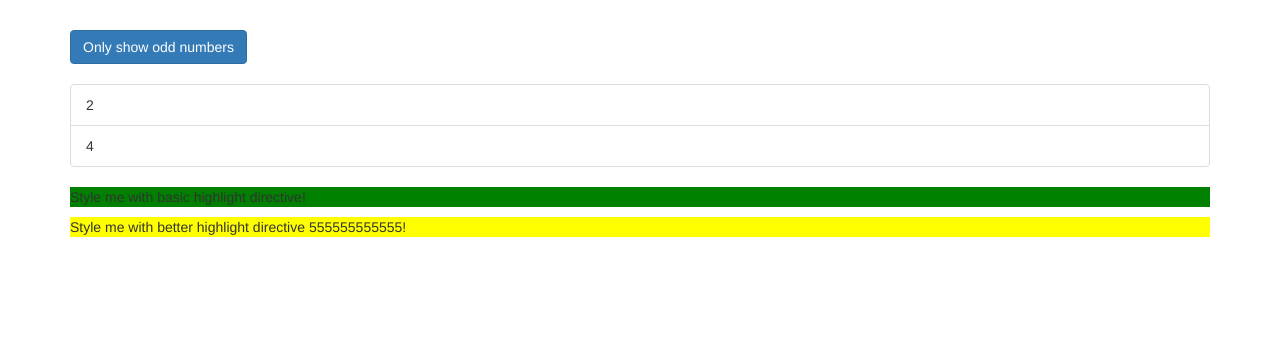
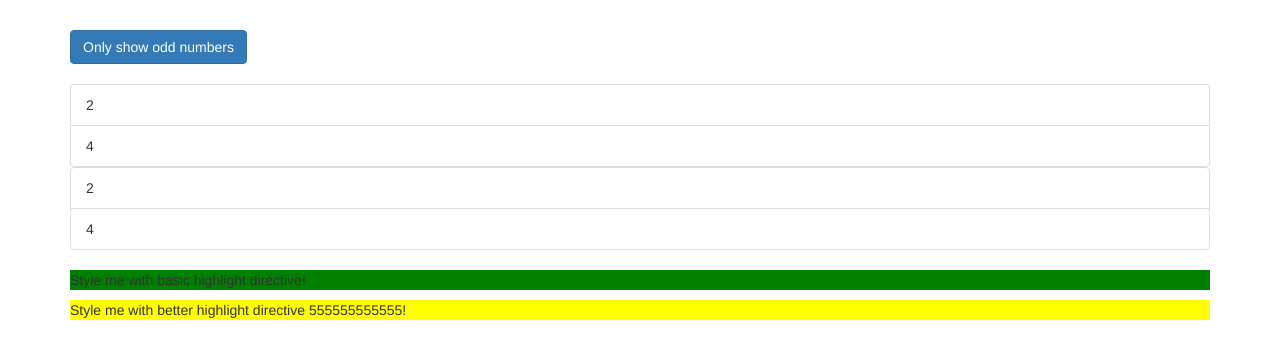
Before and after one commit to chungthehao/Angular_Directives_Deep_Dive, an Angular app: page / in a window 1280 px wide. Shown: the top 358 px of the page. Built offline with nearby package versions, Linux system fonts and the light colour scheme.

Commit message:
What Happens behind the Scenes on Structural Directives

```diff
--- a/src/app/app.component.html
+++ b/src/app/app.component.html
@@ -27,6 +27,17 @@
             {{ even }}
           </li>
         </div>
+        <ng-template [ngIf]="!onlyOdd">
+          <div>
+            <li
+              class="list-group-item"
+              *ngFor="let even of evenNumbers"
+              [ngClass]="{odd: even % 2 !== 0}"
+              [ngStyle]="{backgroundColor: even % 2 !== 0 ? 'yellow' : 'transparent'}">
+              {{ even }}
+            </li>
+          </div>
+        </ng-template>
 
       </ul>
 
```
